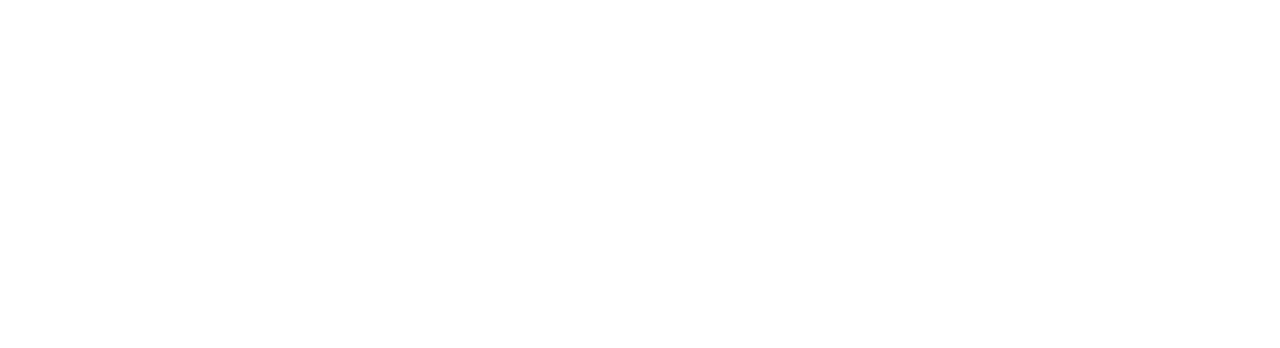
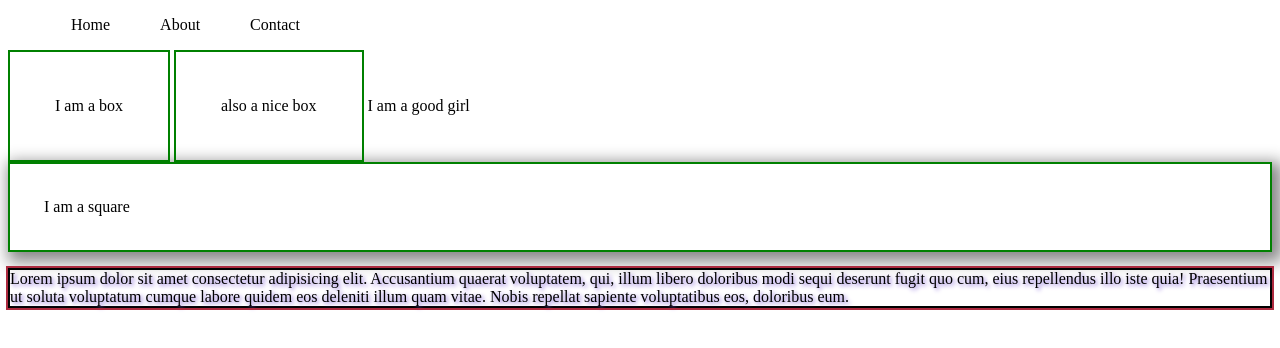
Before and after one commit to swaleha2002/WEB_DEV_FINAL, a plain HTML site: page css_day_5/index.html in a window 1280 px wide. Drawn offline with Linux system fonts and the light colour scheme.

Commit message:
css_day_5

```diff
--- a/css_day_5/index.html
+++ b/css_day_5/index.html
@@ -4,8 +4,33 @@
     <meta charset="UTF-8">
     <meta name="viewport" content="width=device-width, initial-scale=1.0">
     <title>Document</title>
+    <link rel="stylesheet" href="styles.css">
 </head>
 <body>
+     <!-- Styling list items -->
+     <nav>
+     <ul>
+        <li>Home</li>
+        <li>About</li>
+        <li>Contact</li>
+    </ul>
+</nav>
+    <!-- display property -->
+    <div class="box">
+        I am a box
+    </div>
+    <div class="box">
+        also a nice box
+    </div>
+    <span>I am a good girl</span>
+
+    <!-- shadows and otline -->
+    <div class="square">
+        I am a square
+    </div>
+    <p class="text-element">Lorem ipsum dolor sit amet consectetur adipisicing elit. Accusantium quaerat voluptatem, qui, illum libero doloribus modi sequi deserunt fugit quo cum, eius repellendus illo iste quia! Praesentium ut soluta voluptatum cumque labore quidem eos deleniti illum quam vitae. Nobis repellat sapiente voluptatibus eos, doloribus eum.</p>
+
+
 
 </body>
 </html>
--- a/css_day_5/styles.css
+++ b/css_day_5/styles.css
@@ -0,0 +1,23 @@
+
+nav ul li{
+    padding: 23px;
+    display: flex;
+    list-style-position: inside;
+    display:inline;
+
+}
+.box{
+    border: 2px solid green;
+    display: inline-block;
+    padding: 45px;
+}
+.square{
+    border: 2px solid green;
+    padding: 34px;
+     box-shadow: 5px 5px 15px 5px #888888;
+}
+.text-element{
+text-shadow: 2px 2px 4px #8060d6;
+outline: 2px solid rgb(173, 42, 63);
+border: 2px solid black;
+}
```
Also changed, not shown: css_day_5/.txt.
